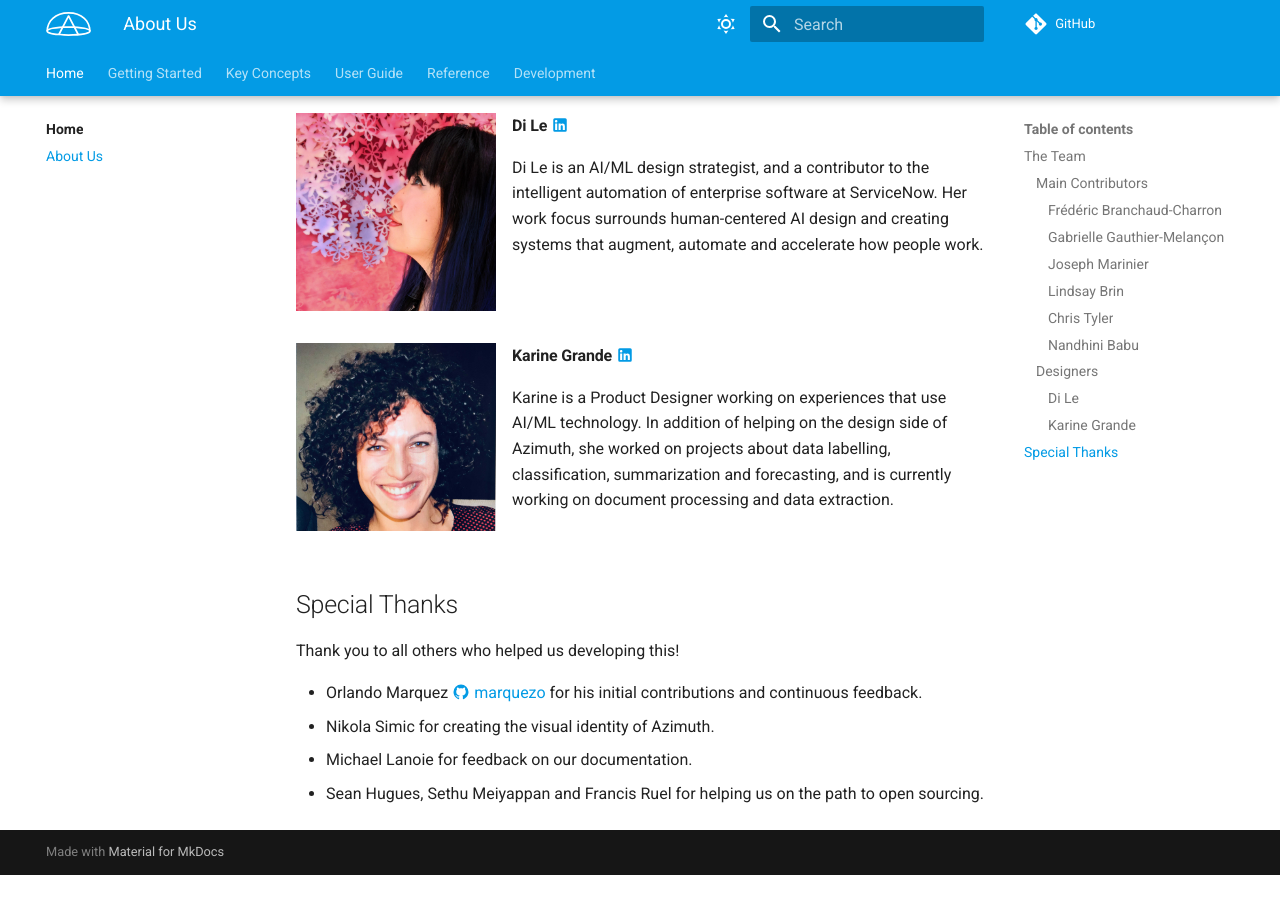
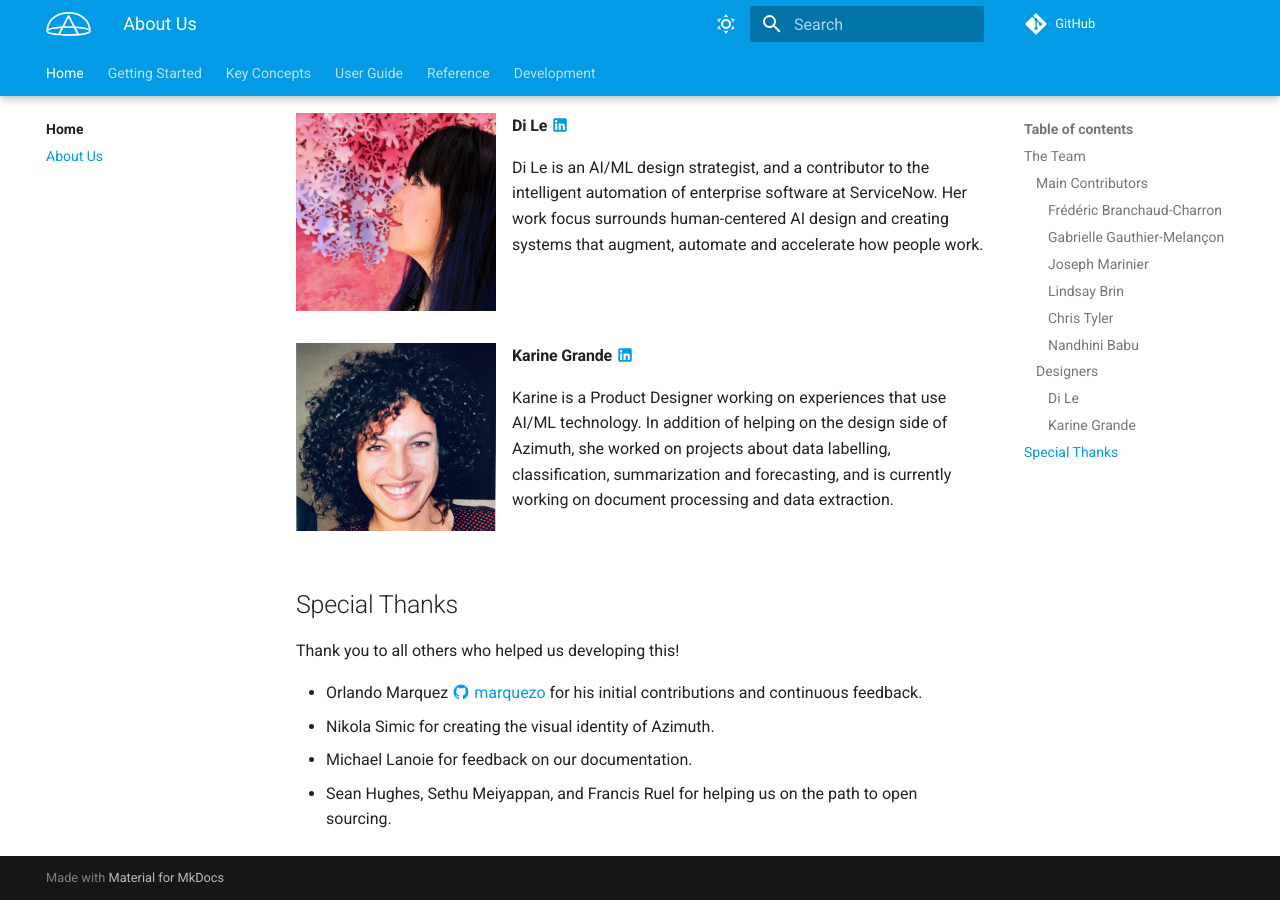
Before and after one commit to ServiceNow/azimuth, an MkDocs documentation site: the page built from docs/docs/about-us.md, in a window 1280 px wide and 900 px high, scrolled down 1938 px. Built offline with MkDocs 1.6.1 and Material for MkDocs 9.7.7, drawn with Linux system fonts in a browser that asks for light colours; emoji names are drawn with the system emoji font; comment, search, counter and statistics services are not loaded; before the commit the page ends 2813 px from its top, so only the background shows below that.

Commit message:
Fixed typos in Special Thanks section
Fixed typo "Sean Hugues" to "Sean Hughes" and added comma after "Sethu Meiyappan,"

```diff
--- a/docs/docs/about-us.md
+++ b/docs/docs/about-us.md
@@ -110,4 +110,4 @@ Thank you to all others who helped us developing this!
   contributions and continuous feedback.
 * Nikola Simic for creating the visual identity of Azimuth.
 * Michael Lanoie for feedback on our documentation.
-* Sean Hugues, Sethu Meiyappan and Francis Ruel for helping us on the path to open sourcing.
+* Sean Hughes, Sethu Meiyappan, and Francis Ruel for helping us on the path to open sourcing.
```
